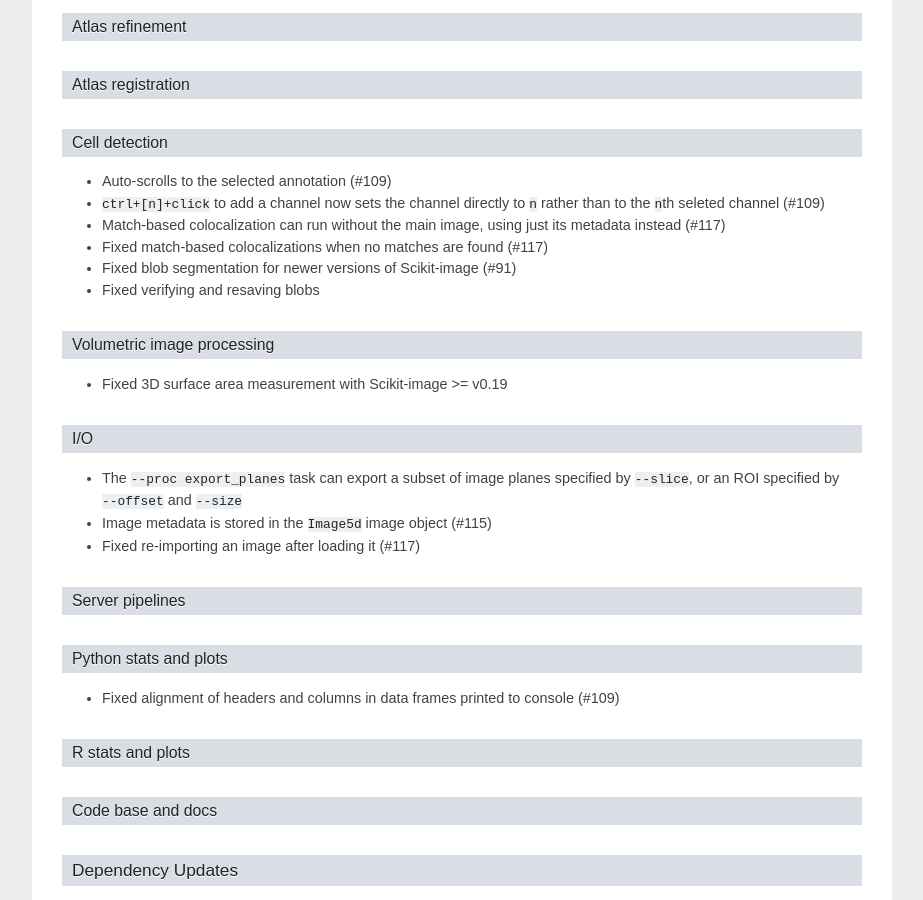
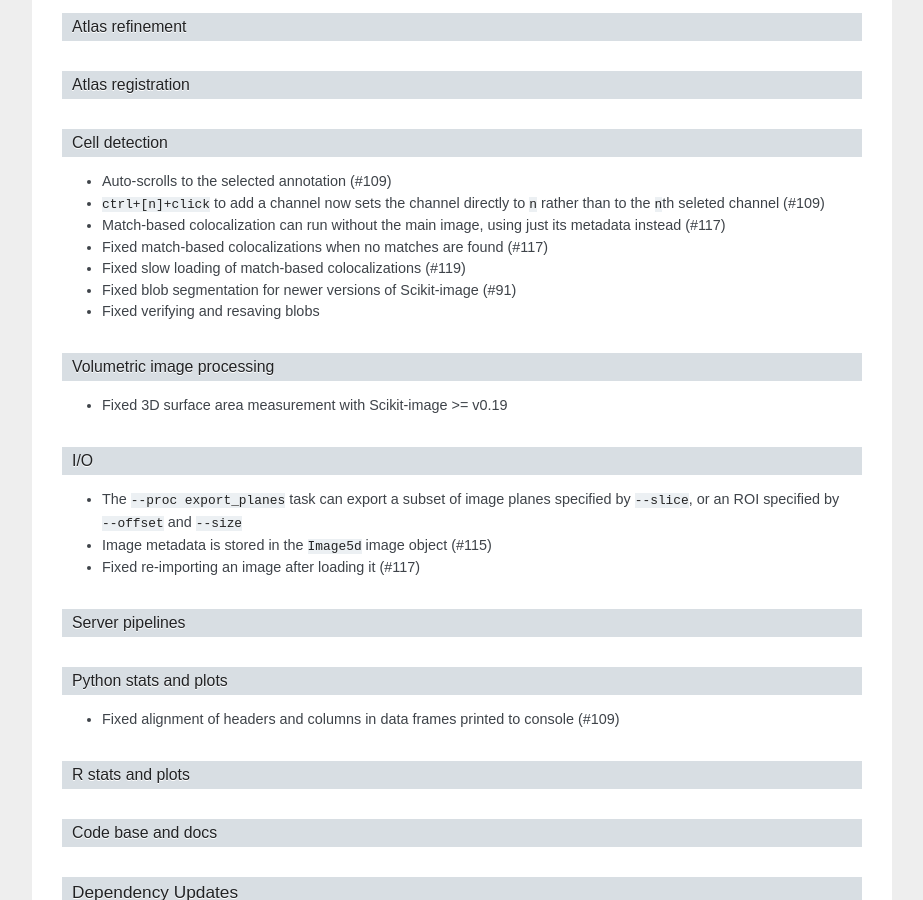
Before and after one commit to sanderslab/magellanmapper, a Sphinx documentation site: the page built from docs/release/release_v1.6.md, in a window 1280 px wide and 900 px high, scrolled down 678 px. Shown: the whole window, without its empty margins (198-1121 px from the left). Built offline with Sphinx 7.4.7, drawn with Linux system fonts in a browser that asks for light colours; pages that are not in the unit, such as notebooks, are missing from menus; the version number could not be read and is left out.

Commit message:
Release notes for performance fix of loading blob matches

```diff
--- a/docs/release/release_v1.6.md
+++ b/docs/release/release_v1.6.md
@@ -31,6 +31,7 @@
 - `ctrl+[n]+click` to add a channel now sets the channel directly to `n` rather than to the `n`th seleted channel (#109)
 - Match-based colocalization can run without the main image, using just its metadata instead (#117)
 - Fixed match-based colocalizations when no matches are found (#117)
+- Fixed slow loading of match-based colocalizations (#119)
 - Fixed blob segmentation for newer versions of Scikit-image (#91)
 - Fixed verifying and resaving blobs
 
```
